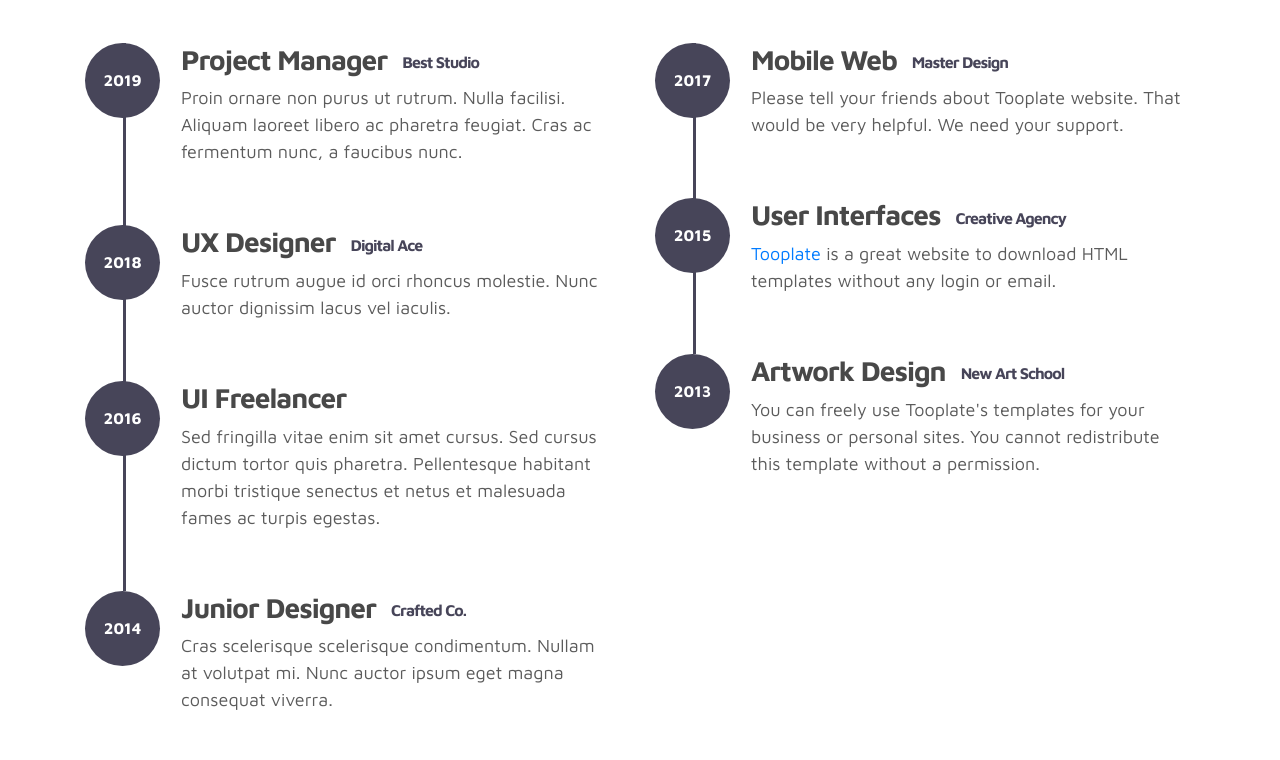
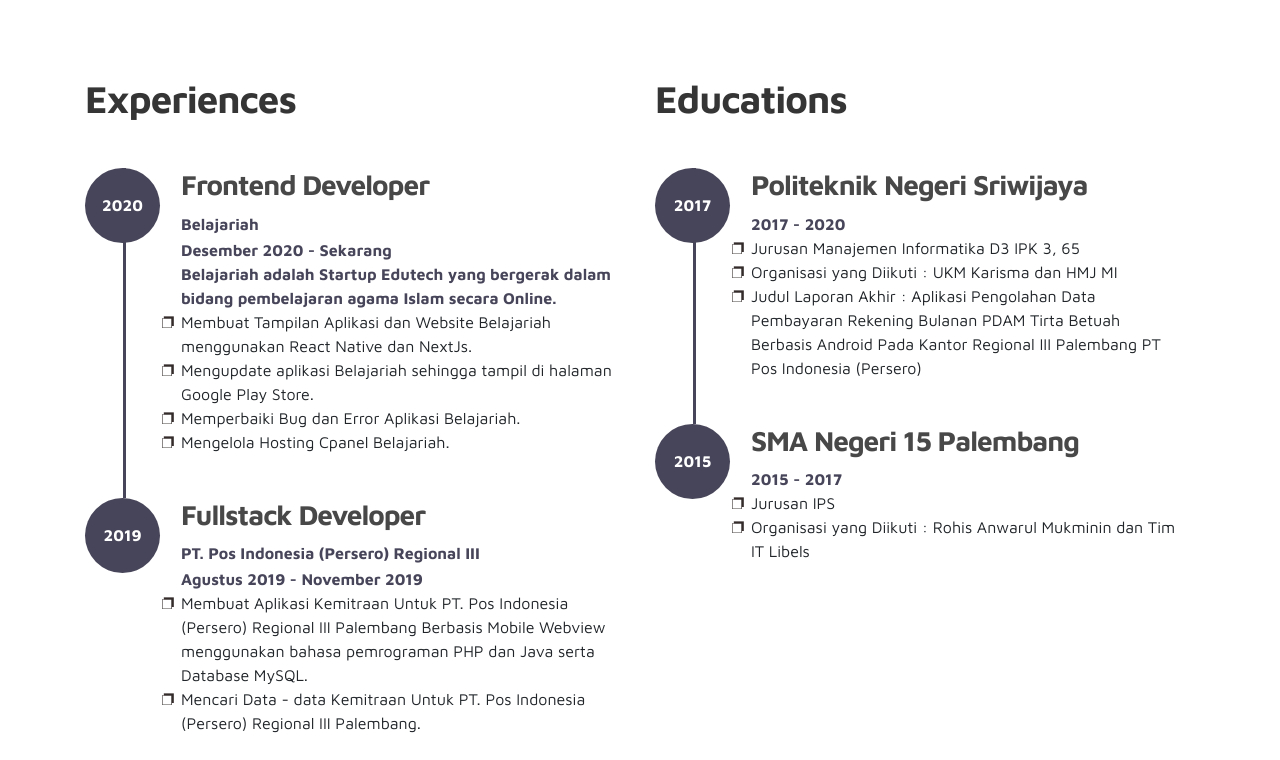
Before and after one commit to rikijenifer/Riki-Jeniper, a plain HTML site: page index.html in a window 1280 px wide. Shown: the part 1684-2444 px from the top of the page. Drawn offline with Linux system fonts and the light colour scheme.

Commit message:
Edit Index.html, add cv, add img banner

```diff
--- a/css/tooplate-style.css
+++ b/css/tooplate-style.css
@@ -21,7 +21,7 @@ body {
   color: #5b5b5b;
   font-size: 14px;
   font-weight: bold;
-  padding: 8px 16px;
+  padding: 8px 16px 8px 0px;
   border-radius: 50px;
   letter-spacing: 0.2px;
 }
@@ -30,9 +30,9 @@ ul {
   margin: 0;
   padding: 0;
 }
-ul li {
+/* ul li {
   list-style: none;
-}
+} */
 
 a {
   font-weight: normal;
@@ -334,6 +334,10 @@ b, strong {
   left: 38px;
 }
 
+.timeline-wrapper, .timeline-info ul li {
+  list-style-image: url(../images/icon/IconDesc.png);
+}
+
 .timeline-yr {
   background: #474559;
   border-radius: 100%;
@@ -357,13 +361,16 @@ b, strong {
   max-width: 432px;
   margin-left: 6em;
 }
+.timeline-info p {
+  margin: 0px;
+}
 .timeline-info small {
   color: #474559;
   font-size: 16px;
   font-weight: bold;
   display: inline-block;
   vertical-align: middle;
-  margin-left: 15px;
+  margin-left: 10px;
 }
 
 .owl-carousel .owl-nav span {
--- a/index.html
+++ b/index.html
@@ -6,7 +6,7 @@
     <meta name="description" content="">
     <meta name="author" content="">
 
-    <title>Marvel HTML Bootstrap 4 Template</title>
+    <title>Portofolio - Riki Jeniper</title>
 
     <link rel="stylesheet" href="css/bootstrap.min.css">
     <link rel="stylesheet" href="css/unicons.css">
@@ -29,7 +29,7 @@ https://www.tooplate.com/view/2115-marvel
     <!-- MENU -->
     <nav class="navbar navbar-expand-sm navbar-light">
         <div class="container">
-            <a class="navbar-brand" href="index.html"><i class='uil uil-user'></i> Marvel</a>
+            <a class="navbar-brand" href="index.html"><i class='uil uil-user'></i> Riki</a>
 
             <button class="navbar-toggler" type="button" data-toggle="collapse" data-target="#navbarNav" aria-controls="navbarNav" aria-expanded="false"
                 aria-label="Toggle navigation">
@@ -83,10 +83,10 @@ https://www.tooplate.com/view/2115-marvel
                                 </div>
                         </h1>
 
-                        <p>Building a successful product is a challenge. I am highly energetic in user experience design, interfaces and web development.</p>
+                        <p>Frontend Developer yang memiliki passion dibidang IT khususnya pemrograman. Berpengalaman dalam membuat aplikasi mobile dan website menggunakan React Native, NextJS, HTML+CSS, dan PHP Native. Mampu bekerja sama dalam tim maupun invidu dan mau belajar hal-hal baru dalam dunia pemrograman.</p>
 
                         <div class="custom-btn-group mt-4">
-                          <a href="#" class="btn mr-lg-2 custom-btn"><i class='uil uil-file-alt'></i> Download Resume</a>
+                          <a href="documents/Riki Jeniper - CV & Portofolio.pdf" class="btn mr-lg-2 custom-btn"><i class='uil uil-file-alt'></i> Download Resume</a>
                           <a href="#contact" class="btn custom-btn custom-btn-bg custom-btn-link">Get a free quote</a>
                         </div>
                     </div>
@@ -94,7 +94,7 @@ https://www.tooplate.com/view/2115-marvel
 
                 <div class="col-lg-5 col-md-12 col-12">
                     <div class="about-image svg">
-                        <img src="images/undraw/undraw_software_engineer_lvl5.svg" class="img-fluid" alt="svg image">
+                        <img src="images/undraw/ImgDeveloper.png" class="img-fluid" alt="svg image">
                     </div>
                 </div>
 
@@ -161,44 +161,40 @@ https://www.tooplate.com/view/2115-marvel
                     <div class="timeline">
                         <div class="timeline-wrapper">
                              <div class="timeline-yr">
-                                  <span>2019</span>
+                                  <span>2020</span>
                              </div>
                              <div class="timeline-info">
-                                  <h3><span>Project Manager</span><small>Best Studio</small></h3>
-                                  <p>Proin ornare non purus ut rutrum. Nulla facilisi. Aliquam laoreet libero ac pharetra feugiat. Cras ac fermentum nunc, a faucibus nunc.</p>
+                                  <h3><span>Frontend Developer</span></h3>
+                                  <small style="margin-left: 0px;">Belajariah</small><br>
+                                  <small style="margin-left: 0px;">Desember 2020 - Sekarang</small>
+                                  <small style="margin-left: 0px;">Belajariah adalah Startup Edutech yang bergerak dalam bidang pembelajaran agama Islam secara Online.</small>
+                                  <ul>
+                                    <li>Membuat Tampilan Aplikasi dan Website Belajariah menggunakan React Native dan NextJs.</li>
+                                    <li>Mengupdate aplikasi Belajariah sehingga tampil di halaman Google
+                                      Play Store.</li>
+                                    <li>Memperbaiki Bug dan Error Aplikasi Belajariah.</li>
+                                    <li>Mengelola Hosting Cpanel Belajariah.</li>
+                                  </ul>
                              </div>
                         </div>
 
                         <div class="timeline-wrapper">
                             <div class="timeline-yr">
-                                <span>2018</span>
+                                <span>2019</span>
                             </div>
                             <div class="timeline-info">
-                                <h3><span>UX Designer</span><small>Digital Ace</small></h3>
-                                <p>Fusce rutrum augue id orci rhoncus molestie. Nunc auctor dignissim lacus vel iaculis.</p>
+                                <h3><span>Fullstack Developer</span></h3>
+                                <small style="margin-left: 0px;">PT. Pos Indonesia (Persero) Regional III</small>
+                                <small style="margin-left: 0px;">Agustus 2019 - November 2019</small>
+                                <ul>
+                                  <li>Membuat Aplikasi Kemitraan Untuk PT. Pos Indonesia (Persero)
+                                    Regional III Palembang Berbasis Mobile Webview menggunakan
+                                    bahasa pemrograman PHP dan Java serta Database MySQL.</li>
+                                  <li>Mencari Data - data Kemitraan Untuk PT. Pos Indonesia (Persero)
+                                    Regional III Palembang.</li>
+                                </ul>
                             </div>
                         </div>
-
-                        <div class="timeline-wrapper">
-                            <div class="timeline-yr">
-                                <span>2016</span>
-                            </div>
-                            <div class="timeline-info">
-                                <h3><span>UI Freelancer</h3>
-                                <p>Sed fringilla vitae enim sit amet cursus. Sed cursus dictum tortor quis pharetra. Pellentesque habitant morbi tristique senectus et netus et malesuada fames ac turpis egestas.</p>
-                            </div>
-                        </div>
-
-                        <div class="timeline-wrapper">
-                            <div class="timeline-yr">
-                                <span>2014</span>
-                            </div>
-                            <div class="timeline-info">
-                                <h3><span>Junior Designer<small>Crafted Co.</small></h3>
-                                <p>Cras scelerisque scelerisque condimentum. Nullam at volutpat mi. Nunc auctor ipsum eget magna consequat viverra.</p>
-                            </div>
-                        </div>
-
                     </div>
                 </div>
 
@@ -211,8 +207,15 @@ https://www.tooplate.com/view/2115-marvel
                                   <span>2017</span>
                              </div>
                              <div class="timeline-info">
-                                  <h3><span>Mobile Web</span><small>Master Design</small></h3>
-                                  <p>Please tell your friends about Tooplate website. That would be very helpful. We need your support.</p>
+                                  <h3><span>Politeknik Negeri Sriwijaya</span></h3>
+                                  <small style="margin-left: 0px;">2017 - 2020</small>
+                                  <ul>
+                                    <li>Jurusan Manajemen Informatika D3 IPK 3, 65</li>
+                                    <li>Organisasi yang Diikuti : UKM Karisma dan HMJ MI</li>
+                                    <li>Judul Laporan Akhir : Aplikasi Pengolahan Data Pembayaran
+                                      Rekening Bulanan PDAM Tirta Betuah Berbasis Android Pada Kantor
+                                      Regional III Palembang PT Pos Indonesia (Persero)</li>
+                                  </ul>
                              </div>
                         </div>
 
@@ -221,18 +224,12 @@ https://www.tooplate.com/view/2115-marvel
                                 <span>2015</span>
                             </div>
                             <div class="timeline-info">
-                                <h3><span>User Interfaces</span><small>Creative Agency</small></h3>
-                                <p><a rel="nofollow" href="https://www.facebook.com/tooplate">Tooplate</a> is a great website to download HTML templates without any login or email.</p>
-                            </div>
-                        </div>
-
-                        <div class="timeline-wrapper">
-                            <div class="timeline-yr">
-                                <span>2013</span>
-                            </div>
-                            <div class="timeline-info">
-                                <h3><span>Artwork Design</span><small>New Art School</small></h3>
-                                <p>You can freely use Tooplate's templates for your business or personal sites. You cannot redistribute this template without a permission.</p>
+                                <h3><span>SMA Negeri 15 Palembang</span></h3>
+                                <small style="margin-left: 0px;">2015 - 2017</small>
+                                <ul>
+                                  <li>Jurusan IPS</li>
+                                  <li>Organisasi yang Diikuti : Rohis Anwarul Mukminin dan Tim IT Libels</li>
+                                </ul>
                             </div>
                         </div>
 
@@ -304,7 +301,7 @@ https://www.tooplate.com/view/2115-marvel
                <div class="row">
 
                     <div class="col-lg-12 col-12">
-                        <p class="copyright-text text-center">Copyright &copy; 2019 Company Name . All rights reserved</p>
+                        <p class="copyright-text text-center">Copyright &copy; 2019 All rights reserved</p>
                         <p class="copyright-text text-center">Designed by <a rel="nofollow" href="https://www.facebook.com/tooplate">Tooplate</a></p>
                     </div>
 
```
Also changed, not shown: images/icon/IconDesc.png (added), images/icon/IconDesc.svg (added), images/undraw/ImgDeveloper.png (added), 1 other file.
